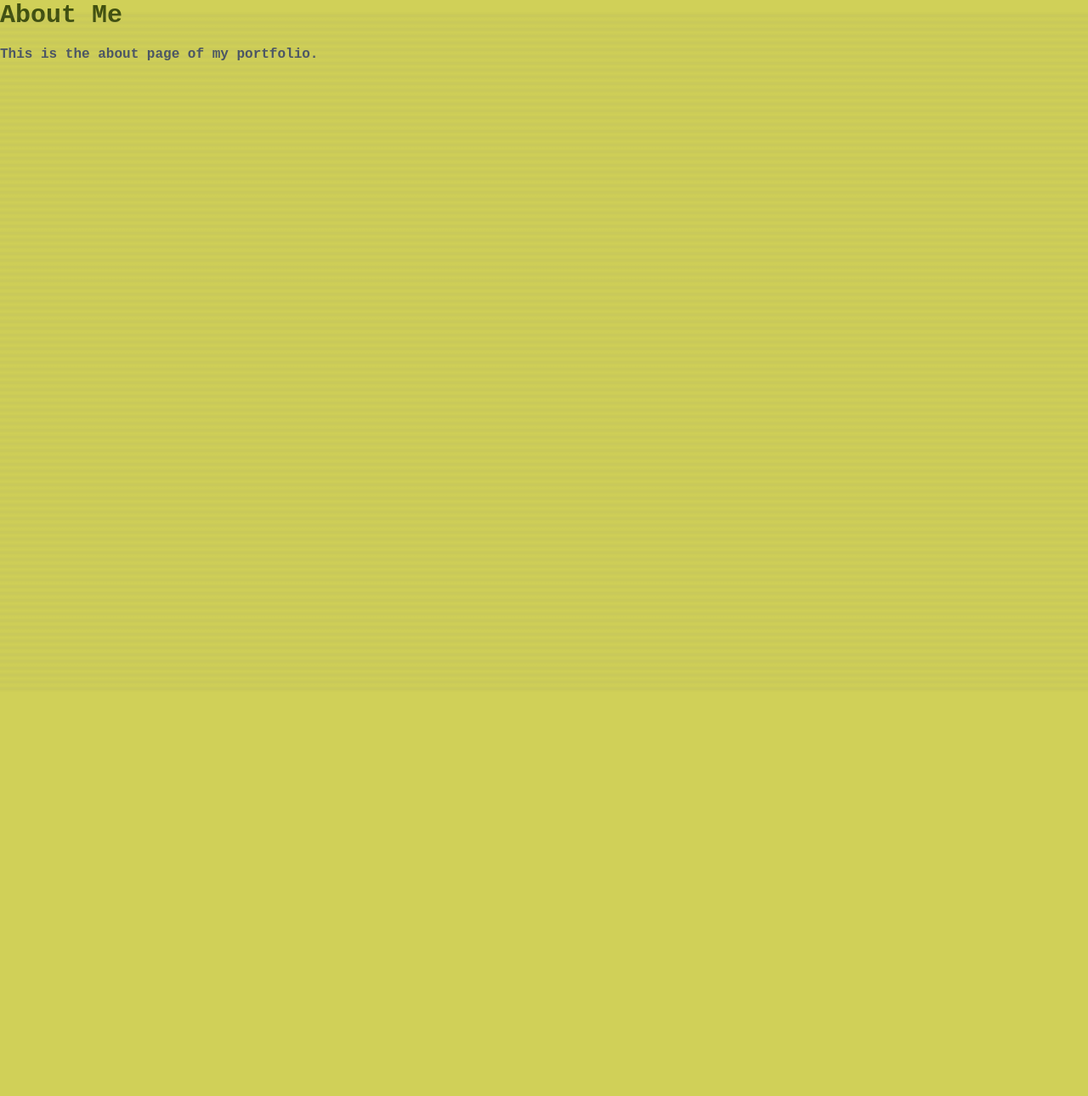
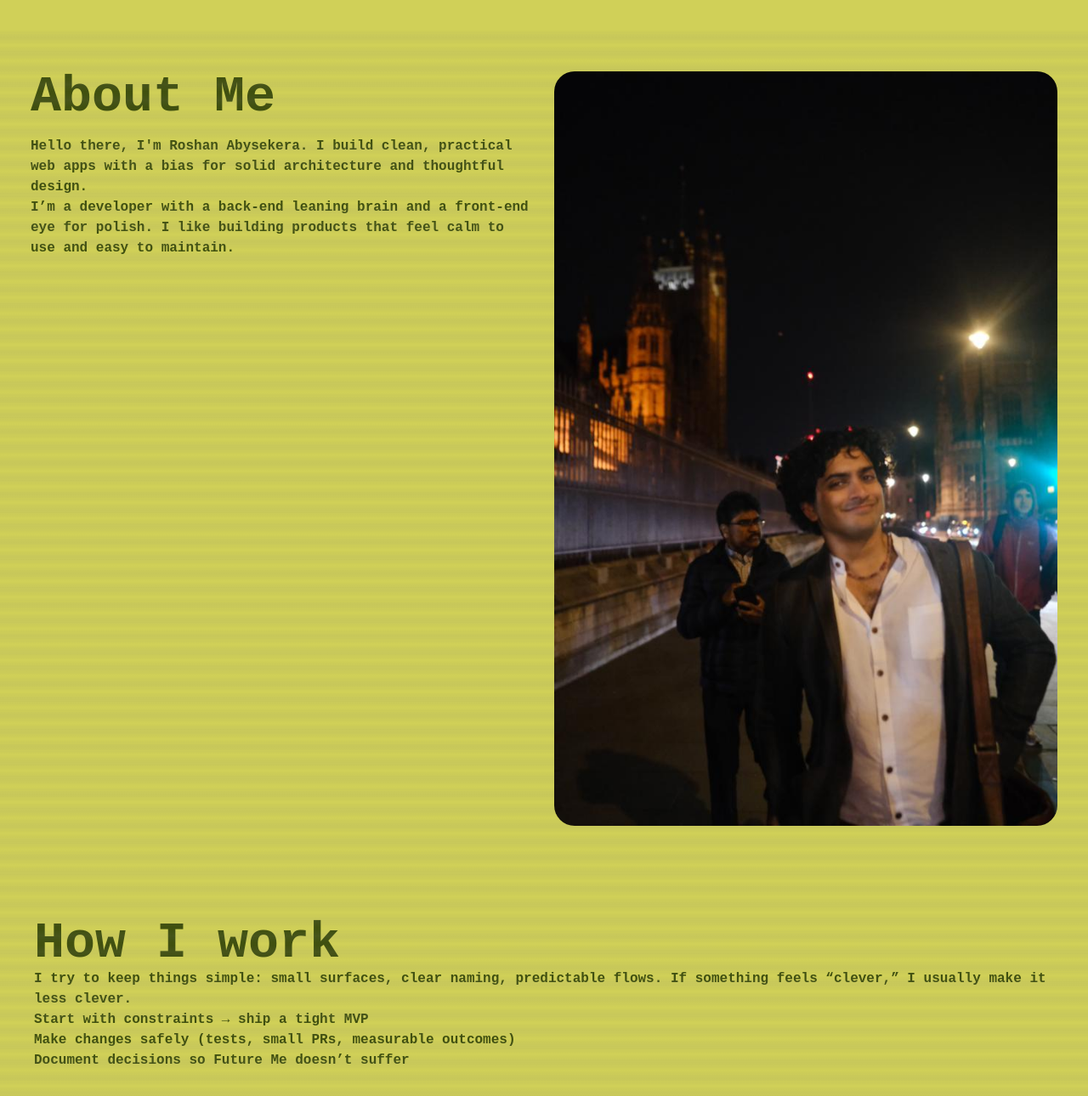
Before and after one commit to roshanabey2/my-portfolio, a Next.js app: page /about in a window 1280 px wide. Shown: the top 1290 px of the page at 85% size. Before the commit the page ends 814 px from the top, so only its background shows below. Built offline with nearby package versions, Linux system fonts and the light colour scheme; a web font is replaced by a local one.

Commit message:
edits from ages ago

```diff
--- a/src/app/about/page.js
+++ b/src/app/about/page.js
@@ -1,8 +1,57 @@
+"use client";
+import Image from "next/image";
+import { useMode } from "@/context/ModeContext";
+
 export default function AboutPage() {
+  const { mode } = useMode();
   return (
-    <div className="min-h-screen">
-      <h1 className="text-3xl font-bold">About Me</h1>
-      <p className="mt-4 text-gray-600">This is the about page of my portfolio.</p>
-    </div>
-  )
+    <section>
+      <article className="min-h-screen flex flex-row text-left p-6 my-12">
+        <div className="flex-1 flex flex-col justify-start p-3">
+          <h1 className={`component_name text-6xl ${mode}`}>About Me</h1>
+          <p className={`mt-4 subtitle ${mode} `}>
+            Hello there, I'm Roshan Abysekera. I build clean, practical web apps
+            with a bias for solid architecture and thoughtful design.
+          </p>
+          <p className={`info_text ${mode}`}>
+            I’m a developer with a back-end leaning brain and a front-end eye
+            for polish. I like building products that feel calm to use and easy
+            to maintain.
+          </p>
+        </div>
+        <div className="hidden md:flex flex-1 p-3">
+          <Image
+            opacity={1}
+            className="relative w-full h-full items-center overflow-hidden bg-[#24283b] rounded-3xl "
+            src="/avatarsAndIcons/avatars/profile_pic.jpg"
+            alt="My Photo"
+            width={400}
+            height={400}
+            style={{ objectFit: "cover", width: "100%", height: "full" }}
+          />
+          <div
+            className="absolute inset-0 pointer-events-none"
+            style={{
+              maskImage:
+                "radial-gradient(ellipse at center, rgba(0,0,0,1) 60%, rgba(0,0,0,0) 100%)",
+              WebkitMaskImage:
+                "radial-gradient(ellipse at center, rgba(0,0,0,1) 60%, rgba(0,0,0,0) 100%)",
+            }}
+          ></div>
+        </div>
+      </article>
+      <article className="min-h-screen flex flex-col justify-left text-left p-6 m-4">
+        <h1 className={`component_name text-6xl ${mode}`}>How I work</h1>
+        <p className={`info_text ${mode} `}>
+          I try to keep things simple: small surfaces, clear naming, predictable
+          flows. If something feels “clever,” I usually make it less clever.
+        </p>
+        <ul className={`info_text ${mode}`}>
+          <li>Start with constraints → ship a tight MVP</li>
+          <li>Make changes safely (tests, small PRs, measurable outcomes)</li>
+          <li>Document decisions so Future Me doesn’t suffer</li>
+        </ul>
+      </article>
+    </section>
+  );
 }
--- a/src/components/Hero.js
+++ b/src/components/Hero.js
@@ -21,7 +21,7 @@ const Hero = () => {
 
         <br />
 
-        <div className={`subtitle ${mode} `}>
+        <div className={`subtitle ${mode}`}>
           Full-Stack Developer and Software Engineer | Portfolio 2025
         </div>
 
```
Also changed, not shown: src/app/page.js (+5 -9 lines), public/avatarsAndIcons/avatars/profile_pic.jpg (added), 1 other file (tests, documents, lock files or other folders).
